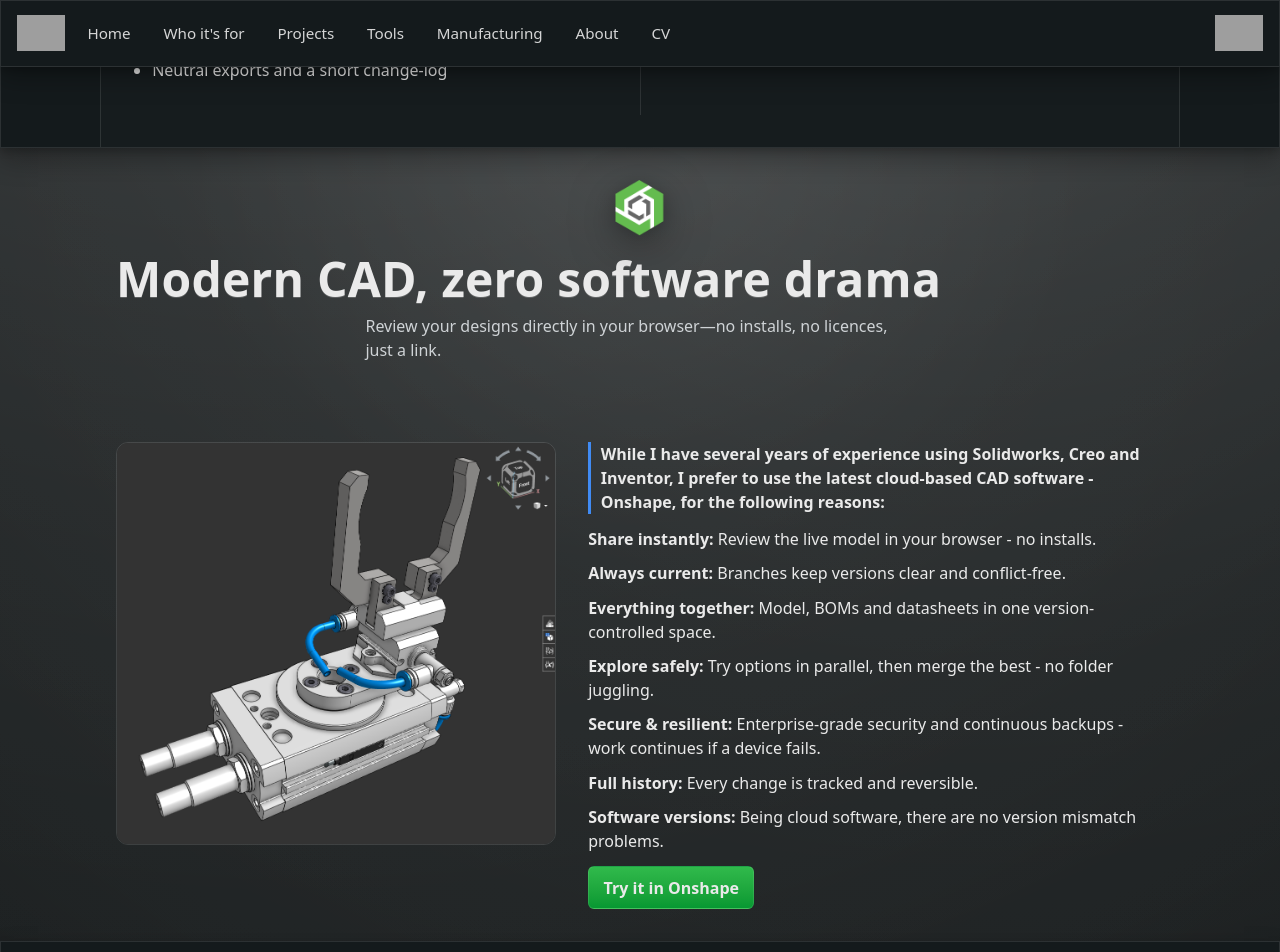
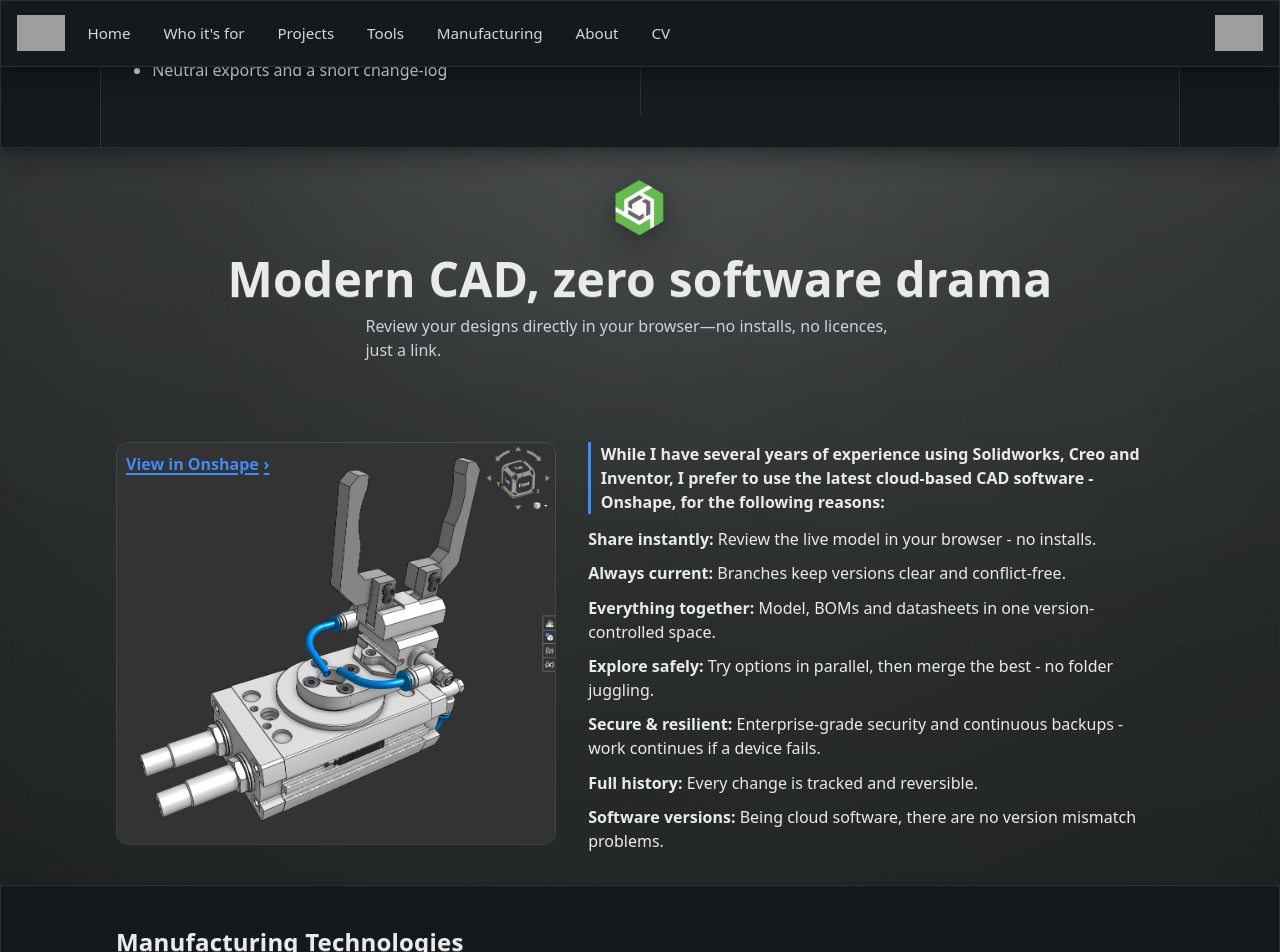
Before and after one commit to JamesAIzzard/jamesaizzard.github.io, a Jekyll site: the page built from index.html, in a window 1280 px wide and 1400 px high, scrolled down 2022 px. Shown: the top 952 px of the window. Built offline with Jekyll 4.4.1, drawn with Linux system fonts in a browser that asks for light colours; some web fonts are replaced; grey boxes are pictures that could not be loaded.

Commit message:
Refactor modern CAD section: remove redundant button; enhance link styling for improved visibility and accessibility

```diff
--- a/_includes/modern_cad.html
+++ b/_includes/modern_cad.html
@@ -34,14 +34,12 @@
                     <li><strong>Software versions:</strong> Being cloud software, there are no version mismatch problems.</li>
                 </ul>
 
-                <a class="button"
-                    href="https://cad.onshape.com/documents/54c1dbaf9878c3cbe49570f6/w/3a70a19c2e866bd995454e3e/e/835080b41fb88ea9f1b71f33?renderMode=0&tangentEdgeStyle=1&uiState=68aa1672fe19a445202134fe"
-                    target="_blank" rel="noopener" aria-label="Open the Onshape model in a new tab">Try it in
-                    Onshape</a>
+
 
             </div>
 
             <figure id="onshape-visual">
+                <a class="onshape-link" href="https://cad.onshape.com/documents/54c1dbaf9878c3cbe49570f6/w/3a70a19c2e866bd995454e3e/e/835080b41fb88ea9f1b71f33?renderMode=0&tangentEdgeStyle=1&uiState=68aa1672fe19a445202134fe" target="_blank" rel="noopener">View in Onshape</a>
                 <img src="assets/images/gripper.png" alt="Onshape assembly: gripper" />
             </figure>
 
--- a/_sass/components/_modern_cad.scss
+++ b/_sass/components/_modern_cad.scss
@@ -23,6 +23,7 @@
     margin: 0 0 0.5rem 0;
     font-size: clamp(1.8rem, calc(3vw + 1rem), 3rem);
     line-height: 1.15;
+    text-align: center;
 }
 
 #onshape-sub {
@@ -71,6 +72,7 @@
 }
 
 #onshape-visual {
+    position: relative;
     text-align: center;
     width: 100%;
     max-width: 100%;
@@ -100,6 +102,35 @@
     background: transparent;
 }
 
+/* Small overlay link pinned to the image's top-left */
+.onshape-link {
+    position: absolute;
+    top: 10px;
+    left: 10px;
+    color: var(--accent-2);
+    text-decoration: underline;
+    text-underline-offset: 3px;
+    text-decoration-thickness: 2px;
+    font-weight: 600;
+    display: inline-flex;
+    align-items: center;
+    z-index: 1;
+}
+
+.onshape-link::after {
+    content: '›';
+    display: inline-block;
+    margin-left: 0.3rem;
+    line-height: 1;
+    transform: translateX(0);
+    transition: transform 140ms ease;
+}
+
+.onshape-link:hover::after,
+.onshape-link:focus-visible::after {
+    transform: translateX(3px);
+}
+
 #onshape-copy a.button {
     display: inline-block;
     width: 100%;
```
